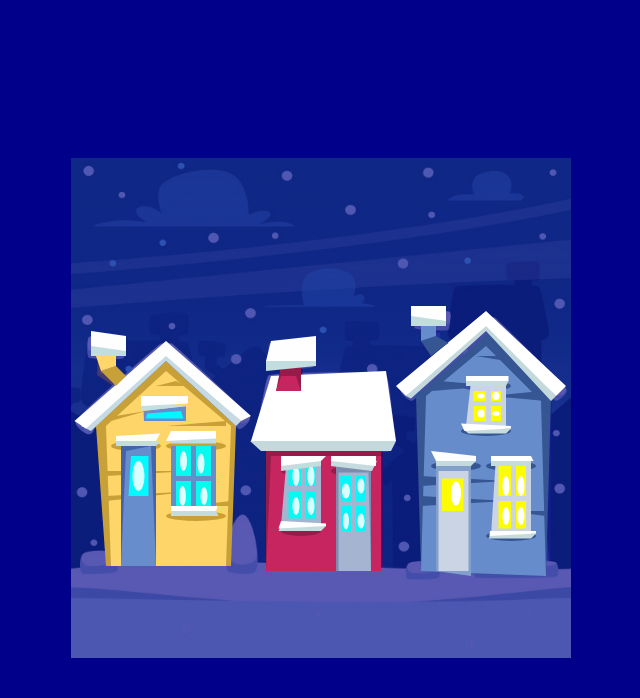
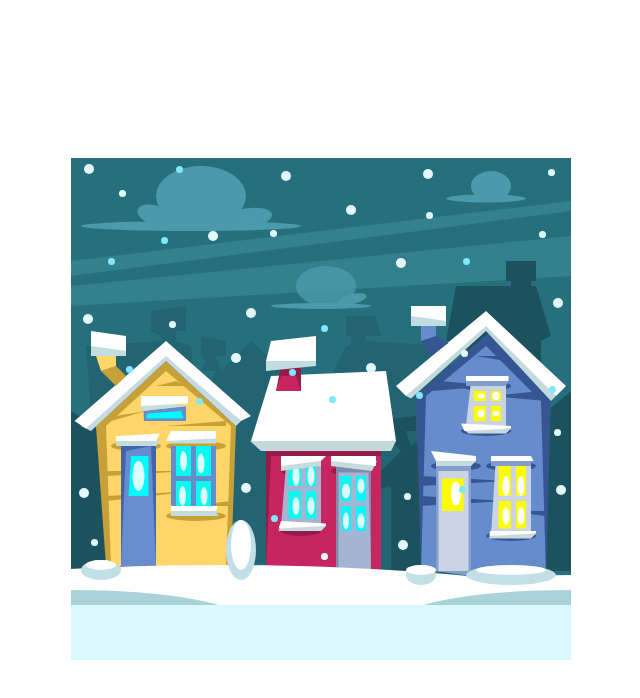
Before and after one commit to MiaLearnsToCode/winter-scene, a plain HTML site: page index.html in a window 1280 px wide. Shown: the whole page, without its empty margins (319-959 px from the left). Drawn offline with Linux system fonts and the light colour scheme.

Commit message:
ready for deployment

```diff
--- a/stylesheets/clouds.css
+++ b/stylesheets/clouds.css
@@ -9,11 +9,11 @@
   position: absolute;
   height: 100%;
   width: 100%;
-  /* background-color: #4b9aab; */
+  background-color: #4b9aab;
 }
 
 .fog {
-  /* background-color: #4b9aab5e; */
+  background-color: #4b9aab5e;
 }
 
 .fog-top {
@@ -44,8 +44,8 @@
 }
 
 .c-center-head {
-  z-index: -100;
   clip-path: ellipse(6% 4% at 51% 26%);
+  opacity: 80%;
 }
 
 .c-center-side {
--- a/stylesheets/floor.css
+++ b/stylesheets/floor.css
@@ -1,6 +1,6 @@
 .floor-container {
   position: relative;
-  top:-2020px;
+  top:-2016px;
   height:500px;
   width: 500px;
 }
@@ -12,37 +12,37 @@
 }
 
 .f-one {
-  /* background-color: #fefefe; */
-  clip-path: ellipse(81% 13% at 43% 95%);
+  background-color: #fefefe;
+  clip-path: ellipse(90% 13.5% at 30% 94.5%);
 }
 
 .f-two {
-  /* background-color: #fefefe; */
+  background-color: #fefefe;
   clip-path: ellipse(34% 6% at 100% 89%);
 }
 
 .f-three {
-  /* background-color: #a9d2d9; */
+  background-color: #a9d2d9;
   clip-path: ellipse(34% 6% at 0% 92%);
 }
 
 .f-four {
-  /* background-color: #a9d2d9; */
+  background-color: #a9d2d9;
   clip-path: ellipse(34% 6% at 100% 92%);
 }
 
 .f-five {
-  /* background-color: #daf9fe; */
+  background-color: #daf9fe;
   clip-path: polygon(0 89%, 100% 89%, 100% 100%, 0 100%);
 }
 
 /* stone shadows */
 .stone-shadow {
-  /* background-color: #c2dfe5; */
+  background-color: #c2dfe5;
 }
 
 .stone-highlight {
-  /* background-color: #fefefe; */
+  background-color: #fefefe;
 }
 
 .f-six {
--- a/stylesheets/houses.css
+++ b/stylesheets/houses.css
@@ -464,7 +464,7 @@
 
 
 .blue .window-one-snow-dark-one {
-  background-color: #c6dbde;
+  background-color: #83a0cc;
   clip-path: polygon(84% 60%, 92% 61%, 92% 62%, 84% 62%);
 }
 .blue .window-one-snow-light-one {
@@ -523,7 +523,7 @@
 
 
 .blue .window-two-snow-dark-one {
-  background-color: #c6dbde;
+  background-color: #83a0cc;
   clip-path: polygon(79% 44%, 87.5% 45%, 87% 46%, 79% 46%);
 }
 .blue .window-two-snow-light-one {
--- a/stylesheets/main.css
+++ b/stylesheets/main.css
@@ -1,7 +1,3 @@
-body {
-  background-color: darkblue;
-}
-
 main {
   height: 100vh;
   display: flex;
@@ -13,5 +9,5 @@ main {
   height: 500px;
   width: 500px;
   background-size: cover;
-  background-image: url('scene.png');
+  background-color: #26707d;
 }
--- a/stylesheets/shadows.css
+++ b/stylesheets/shadows.css
@@ -1,20 +1,19 @@
 .house-shadows {
   position: relative;
-  z-index: -1;
   top:-1020px;
   height:500px;
   width: 500px;
 }
 
 .shadow-dark {
-  /* background-color: #1c525e; */
+  background-color: #1c525e;
   position: absolute;
   height: 100%;
   width: 100%;
 }
 
 .shadow-light {
-  /* background-color: #226472; */
+  background-color: #226472;
   position: absolute;
   height: 100%;
   width: 100%;
--- a/stylesheets/snow.css
+++ b/stylesheets/snow.css
@@ -14,19 +14,19 @@
 .big-snow {
   height: 10px;
   width: 10px;
-  /* background-color: #e3f8fd; */
+  background-color: #e3f8fd;
 }
 
 .small-snow {
   height: 7px;
   width: 7px;
-  /* background-color: #e2fffd; */
+  background-color: #e2fffd;
 }
 
 .small-grey-snow {
   height: 7px;
   width: 7px;
-  /* background-color: #80e7fe; */
+  background-color: #80e7fe;
 }
 
 /* big snow */
```
Also changed, not shown: index.html (+15 -19 lines), readme-assets/mine.png (added), readme-assets/original.png (added), 1 other file.
